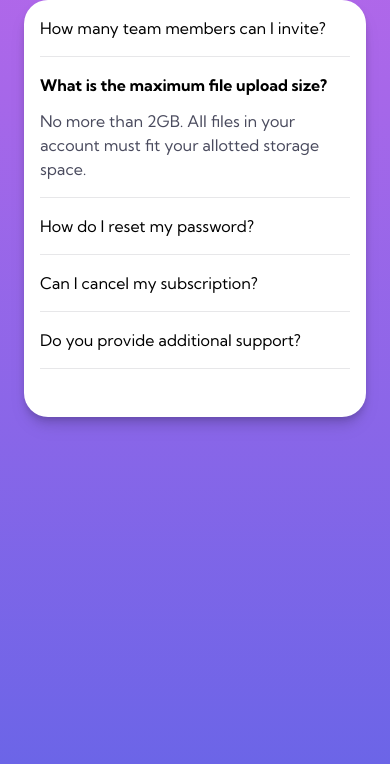
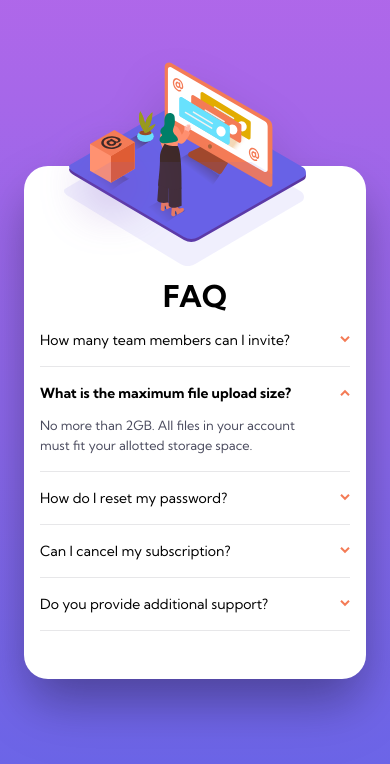
Before and after one commit to JustinByrne/FM-faq-accordion-card, a website: page index.html in a window 390 px wide. Drawn offline with nearby package versions, Linux system fonts and the light colour scheme.

Commit message:
Completed mobile view

```diff
--- a/index.html
+++ b/index.html
@@ -12,55 +12,83 @@
     <script defer src="https://unpkg.com/alpinejs@3.2.3/dist/cdn.min.js"></script>
     </head>
 
-    <body class="bg-gradient-to-b from-violet-soft to-blue-soft min-h-screen px-6">
-        <div class="font-kumbh-sans bg-white px-4 pb-12 rounded-3xl overflow-hidden drop-shadow-lg shadow-lg" x-data="{ open: '2' }">
-            <div class="py-4">
-                <div class="cursor-pointer" @click="open = toggle(open, 1)" :class="{ 'font-bold pb-3': open == 1 }">
+    <body>
+        <div class="flex justify-center items-center bg-gradient-to-b from-violet-soft to-blue-soft min-h-screen px-6">
+            <main class="font-kumbh-sans bg-white px-4 pb-12 pt-28 rounded-3xl drop-shadow-2xl shadow-2xl relative w-full" x-data="{ open: '2' }">
+                <div class="lg:hidden absolute top-[-6.5rem]">
+                    <img src="./images/illustration-woman-online-mobile.svg">
+                </div>
+                <div class="lg:hidden absolute -top-1 left-10">
+                    <img src="./images/bg-pattern-mobile.svg">
+                </div>
+                <div>
+                    <h1 class="font-bold text-3xl text-center">
+                        FAQ
+                    </h1>
+                </div>
+                <div class="py-4 text-sm">
+                    <div class="cursor-pointer flex justify-between items-center" @click="open = toggle(open, 1)" :class="{ 'font-bold pb-3': open == 1 }">
+                        <h2>
                             How many team members can I invite?
+                        </h2>
+                        <img class="transition ease-in-out duration-300" src="./images/icon-arrow-down.svg" :class="{ 'rotate-180': open == 1 }">
                     </div>
-                <div class="text-blue-very-dark-grayish" :class="{ 'hidden': open != 1 }">
+                    <div class="text-blue-very-dark-grayish pr-6 text-[0.8rem]" :class="{ 'hidden': open != 1 }">
                         You can invite up to 2 additional users on the Free plan. There is no limit on
                         team members for the Premium plan.
                     </div>
                 </div>
                 <hr class="border-t border-blue-light-grayish">
-            <div class="py-4">
-                <div class="cursor-pointer" @click="open = toggle(open, 2)" :class="{ 'font-bold pb-3': open == 2 }">
+                <div class="py-4 text-sm">
+                    <div class="cursor-pointer flex justify-between items-center" @click="open = toggle(open, 2)" :class="{ 'font-bold pb-3': open == 2 }">
+                        <h2>
                             What is the maximum file upload size?
+                        </h2>
+                        <img class="transition ease-in-out duration-300" src="./images/icon-arrow-down.svg" :class="{ 'rotate-180': open == 2 }">
                     </div>
-                <div class="text-blue-very-dark-grayish" :class="{ 'hidden': open != 2 }">
+                    <div class="text-blue-very-dark-grayish pr-6 text-[0.8rem]" :class="{ 'hidden': open != 2 }">
                         No more than 2GB. All files in your account must fit your allotted storage space.
                     </div>
                 </div>
                 <hr class="border-t border-blue-light-grayish">
-            <div class="py-4">
-                <div class="cursor-pointer" @click="open = toggle(open, 3)" :class="{ 'font-bold pb-3': open == 3 }">
+                <div class="py-4 text-sm">
+                    <div class="cursor-pointer flex justify-between items-center" @click="open = toggle(open, 3)" :class="{ 'font-bold pb-3': open == 3 }">
+                        <h2>
                             How do I reset my password?
+                        </h2>
+                        <img class="transition ease-in-out duration-300" src="./images/icon-arrow-down.svg" :class="{ 'rotate-180': open == 3 }">
                     </div>
-                <div class="text-blue-very-dark-grayish" :class="{ 'hidden': open != 3 }">
+                    <div class="text-blue-very-dark-grayish pr-6 text-[0.8rem]" :class="{ 'hidden': open != 3 }">
                         Click “Forgot password” from the login page or “Change password” from your profile page.
                         A reset link will be emailed to you.
                     </div>
                 </div>
                 <hr class="border-t border-blue-light-grayish">
-            <div class="py-4">
-                <div class="cursor-pointer" @click="open = toggle(open, 4)" :class="{ 'font-bold pb-3': open == 4 }">
+                <div class="py-4 text-sm">
+                    <div class="cursor-pointer flex justify-between items-center" @click="open = toggle(open, 4)" :class="{ 'font-bold pb-3': open == 4 }">
+                        <h2>
                             Can I cancel my subscription?
+                        </h2>
+                        <img class="transition ease-in-out duration-300" src="./images/icon-arrow-down.svg" :class="{ 'rotate-180': open == 4 }">
                     </div>
-                <div class="text-blue-very-dark-grayish" :class="{ 'hidden': open != 4 }">
+                    <div class="text-blue-very-dark-grayish pr-6 text-[0.8rem]" :class="{ 'hidden': open != 4 }">
                         Yes! Send us a message and we’ll process your request no questions asked.
                     </div>
                 </div>
                 <hr class="border-t border-blue-light-grayish">
-            <div class="py-4">
-                <div class="cursor-pointer" @click="open = toggle(open, 5)" :class="{ 'font-bold pb-3': open == 5 }">
+                <div class="py-4 text-sm">
+                    <div class="cursor-pointer flex justify-between items-center" @click="open = toggle(open, 5)" :class="{ 'font-bold pb-3': open == 5 }">
+                        <h2>
                             Do you provide additional support?
+                        </h2>
+                        <img class="transition ease-in-out duration-300" src="./images/icon-arrow-down.svg" :class="{ 'rotate-180': open == 5 }">
                     </div>
-                <div class="text-blue-very-dark-grayish" :class="{ 'hidden': open != 5 }">
+                    <div class="text-blue-very-dark-grayish pr-6 text-[0.8rem]" :class="{ 'hidden': open != 5 }">
                         Chat and email support is available 24/7. Phone lines are open during normal business hours.
                     </div>
                 </div>
                 <hr class="border-t border-blue-light-grayish">
+            </main>
         </div>
         <script>
             function toggle(open, value) {
```
Also changed, not shown: tailwind.css. Lines whose indentation alone changed are shown as unchanged.
